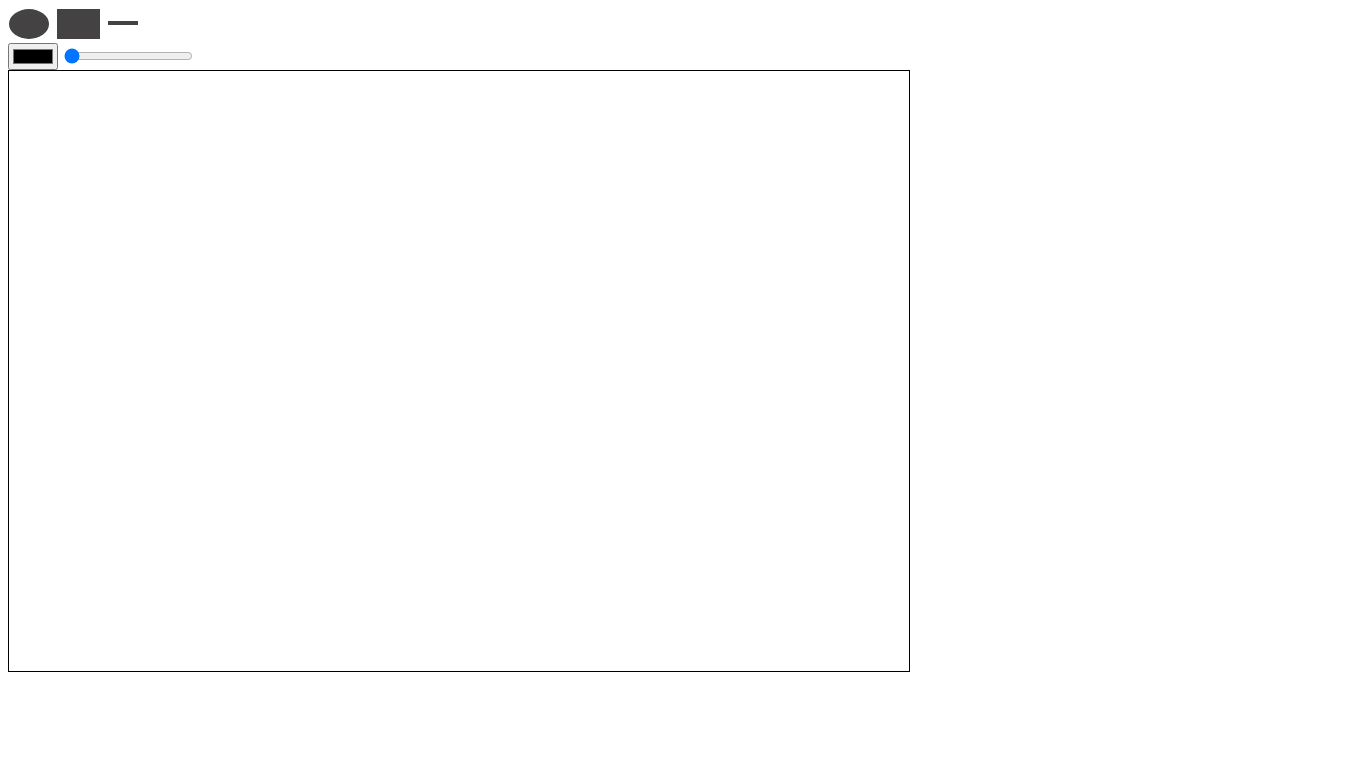
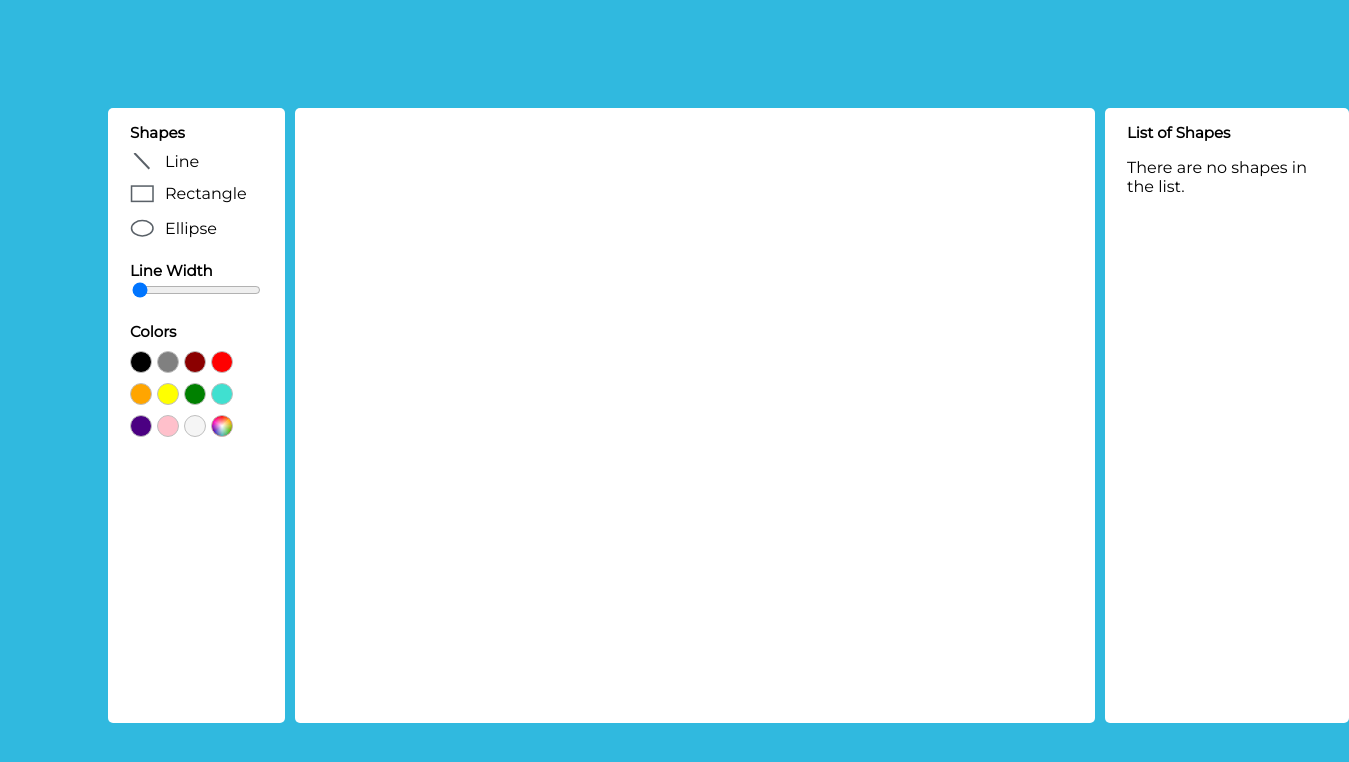
Before and after one commit to andreiv1/ProiectMultimediaPaint, a plain HTML site: page index.html in a window 1280 px wide. Shown: the whole page, 1349 px wide, since content can reach past the window. Drawn offline with Linux system fonts and the light colour scheme.

Commit message:
Added design

```diff
--- a/index.html
+++ b/index.html
@@ -7,32 +7,69 @@
     <meta name="viewport" content="width=device-width, initial-scale=1.0">
     <title>Canvas Paint</title>
     <link href='https://fonts.googleapis.com/css?family=Montserrat' rel='stylesheet'>
+    <link href="https://cdnjs.cloudflare.com/ajax/libs/font-awesome/5.13.0/css/all.min.css" rel="stylesheet">
+
     <link rel="stylesheet" href="style.css">
 </head>
 
 <body>
+
     <div class="content">
-        <div class="shapes-container">
-            <div class="shape-container">
-                <div class="shape" id="shapeEllipse"></div>
+        <section class="settings-pane">
+            <div class="row">
+                <label for="shapes" class="title">Shapes</label>
+                <ul class="options">
+                    <li class="option" id="shapeLine">
+                        <img src="assets/line.svg">
+                        <span>Line</span>
+                    </li>
+                    <li class="option" id="shapeRectangle">
+                        <img src="assets/rectangle.svg">
+                        <span>Rectangle</span>
+                    </li>
+                    <li class="option" id="shapeEllipse">
+                        <img src="assets/ellipse.svg">
+                        <span>Ellipse</span>
+                    </li>
+                </ul>
             </div>
-            <div class="shape-container">
-                <div class="shape" id="shapeRectangle"></div>
+            <div class="row">
+                <label class="title">Line Width</label>
+                <ul class="options">
+                    <input type="range" min="1" max="10" value="1" id="lineWidthRange">
+                </ul>
             </div>
-            <div class="shape-container">
-                <div class="shape" id="shapeLine">
-                    <hr>
-                </div>
+            <div class="row">
+                <label class="title">Colors</label>
+                <ul class="options colors">
+                    <li class="option" style="background-color: black"></li>
+                    <li class="option" style="background-color: gray;"></li>
+                    <li class="option" style="background-color: darkred;"></li>
+                    <li class="option" style="background-color: red;"></li>
+                    <li class="option" style="background-color: orange;"></li>
+                    <li class="option" style="background-color: yellow;"></li>
+                    <li class="option" style="background-color:  green;"></li>
+                    <li class="option" style="background-color: turquoise;"></li>
+                    <li class="option" style="background-color: indigo;"></li>
+                    <li class="option" style="background-color: pink;"></li>
+                    <li class="option" style="background-color: whitesmoke"></li>
+                    <li class="option"><input type="color" value="#000000" id="colorPicker"></li>
+
+                </ul>
             </div>
-        </div>
-        <div class="controls">
-            <input type="color" value="#000000" id="colorPicker">
-            <input type="range" min="1" max="10" value="1" id="lineWidthRange">
-        </div>
-        <canvas width="900" height="600"></canvas>
-        <ol id="shapesList">
+        </section>
+        <section class="canvas-pane">
+            <canvas width="800" height="600"></canvas>
+        </section>
+        <section class="objects-pane">
+            <div class="row">
+                <label class="title">List of Shapes</label>
+                <p id="shapesListEmpty">There are no shapes in the list.</p>
+                <ol id="shapesList">
+                </ol>
+            </div>
 
-        </ol>
+        </section>
     </div>
 
     <script src="script.js"></script>
--- a/script.js
+++ b/script.js
@@ -1,6 +1,7 @@
 const shapeType = { "line": 1, "ellipse": 2, "rectangle": 3 }
+const shapeName = ["shapeNames","line", "ellipse", "rectangle"]
 const UNSELECTED_SHAPE = -1;
-const selectedBackgroundColor = 'springgreen';
+
 const defaultColor = '#000000';
 const defaultLineWidth = 1;
 var canvas, context;
@@ -179,12 +180,48 @@ function drawEllipse(isCtrlPressed = false) {
 
 function loadShapesList(){
     shapesList.innerHTML = '';
+    let countLines = 0, countEllipses = 0, countRectangles = 0;
+    let warningListEmpty = document.getElementById('shapesListEmpty')
+    if(Shapes.length > 0){
+        warningListEmpty.style.display = 'none';
+
+    } else {
+        warningListEmpty.style.display = 'block';
+    }
     for(let i = 0; i < Shapes.length; i++){
         let shape = Shapes[i];
         let li = document.createElement('li')
-        li.innerHTML = JSON.stringify(shape);
+        // li.innerHTML = JSON.stringify(shape);
+        li.innerHTML = '<span class="shapeTitle">'
+        li.innerHTML += shapeName[shape.type]
+        if(shape.type == shapeType['line']) {
+            countLines++;
+            li.innerHTML += ' #' + countLines;
+        } else if(shape.type == shapeType['ellipse']){
+            countEllipses++;
+            li.innerHTML += ' #' + countEllipses;
+        }
+        else if(shape.type == shapeType['rectangle']){
+            countRectangles++;
+            li.innerHTML += ' #' + countRectangles;
+        }
+        li.innerHTML += '</span>'
+        let iconOptions = document.createElement('i')
+        iconOptions.className = 'fa fa-ellipsis-v optionIcon'
+        let iconDelete = document.createElement('i')
+        iconDelete.className = 'fas fa-trash-alt optionIcon'
+        li.appendChild(iconOptions)
+        li.appendChild(iconDelete)
+        li.className = 'object'
         li.dataset.id = i;
-        li.addEventListener('click', (e) => {deleteShape(i)})
+        iconDelete.addEventListener('click', (e) => {
+            e.preventDefault();
+            console.log("delete clicked");
+            deleteShape(i)})
+        iconOptions.addEventListener('click', (e) =>{
+            e.preventDefault();
+            console.log("options clicked");
+        });
         shapesList.append(li)
     }
 }
@@ -193,6 +230,17 @@ function deleteShape(shapeId){
     // alert('Are you sure you want to delete the selected shape?')
     Shapes.splice(shapeId, 1);
     resetCanvas();
+}
+function addColorsListeners(){
+    var colors = document.querySelectorAll('.options.colors>li')
+    for(let i = 0; i < colors.length-1; i++)
+    {
+        let color = colors[i];
+        color.addEventListener('click', (e) => {
+            currentColor = color.style.backgroundColor;
+        })
+        // console.log(color.style.backgroundColor);
+    }
 }
 
 app = () => {
@@ -231,7 +279,7 @@ app = () => {
     })
 
     var shapesList = document.getElementById('shapesList');
-
+    addColorsListeners();
 }
 
 document.addEventListener('DOMContentLoaded', app);
--- a/style.css
+++ b/style.css
@@ -1,59 +1,145 @@
 body {
   font-family: 'Montserrat';
+  display: flex;
+  align-items: center;
+  justify-content: space-between;
+  background-color: rgb(48, 185, 223);
 }
 
-canvas {
-  border: 1px solid black;
+.content {
+  display: flex;
+  width: 100%;
+  gap: 10px;
+  padding: 100px;
+  max-width: 1000px;
 }
 
-
-
-
-.palette {
-  width: 23px;
-  height: 23px;
-  float: left;
-  margin: 6px;
+section {
+  background: #fff;
+  border-radius: 5px;
+}
+.canvas-pane {
+  flex: 1;
 }
 
-.red {
-  background-color: red;
+.objects-pane {
+  flex-shrink: 0;
+  width: 200px;
+  height: 600px;
+  padding: 15px 22px 0;
+  overflow: auto;
 }
 
-.shape {
-  width: 30px;
-  height: 30px;
+.settings-pane {
+  width: 210px;
+  padding: 15px 22px 0;
 }
 
-.shape:hover {
-  background-color: springgreen !important;
-}
-#shapeRectangle {
-  background-color: rgb(68, 66, 66);
-  width: 43px !important;
+.settings-pane row {
+  margin-bottom: 20px;
 }
 
-#shapeEllipse {
-  border-radius: 80%;
-  width: 40px !important;
-  background-color: rgb(68, 66, 66);
+.row .options {
+  list-style: none;
+  margin: 10px 0 0 5px;
+  display: block;
+  margin-block-start: 0;
+  margin-block-end: 0;
+  margin-inline-start: 0px;
+  margin-inline-end: 0px;
+  padding-inline-start: 0px;
 }
 
-/* #shapeTriangle {
-    width: 0;
-    height: 0;
-    border-left: 20px solid transparent;
-    border-right: 20px solid transparent;
-    border-bottom: 30px solid rgb(68, 66, 66);
-} */
-
-#shapeLine > hr {
-  border: 2px solid rgb(68, 66, 66);
-  margin-top:12px;
+.row > .title {
+  font-size: 15px;
+  font-weight: 800;
+}
+.row .options .option {
+  display: flex;
+  align-items: center;
+  margin-top: 10px;
+  cursor: pointer;
 }
 
-.shape-container {
-  display: inline-flex;
-  margin-right: 2px;
-  border: 1px solid transparent;
+.row {
+  margin-bottom: 20px;
 }
+
+.row .options .option:hover :where(span, img) {
+  filter: invert(17%) sepia(90%) saturate(3000%) hue-rotate(900deg)
+    brightness(100%) contrast(100%);
+}
+
+.option > img {
+  margin-right: 10px;
+}
+
+.colors {
+  list-style: none;
+}
+.colors > .option {
+  float: Left;
+  width: 20px;
+  height: 20px;
+  background-color: red;
+  border-radius: 50%;
+  margin-right: 5px;
+  border: 0.7px solid #bfbfbf;
+}
+
+.colors > .option:nth-child(12) {
+  background-image: url(assets/color_circle.svg);
+  background-size: 20px 20px;
+}
+
+#colorPicker {
+  opacity: 0;
+  cursor: pointer;
+}
+
+#shapesList {
+  margin-block-start: 0;
+  margin-block-end: 0;
+  margin-inline-start: 0px;
+  margin-inline-end: 0px;
+  padding-inline-start: 0px;
+}
+.object {
+  margin-top: 10px;
+  list-style: none;
+  padding: 10px 20px;
+  box-shadow: 0 5px 25px rgba(0, 0, 0, 0.1);
+  position: relative;
+  background: white;
+  transition: all 0.3s;
+  border-radius: 7px;
+  display: flex;
+  justify-content: left;
+  align-items: center;
+  flex: 1;
+}
+
+.object:hover {
+  transform: scale(1.1);
+  z-index: 100;
+  background: #0095f3;
+  color: #fff;
+}
+
+.object > i:hover{
+  color: rgb(209, 74, 74);
+}
+
+.object > li {
+  display: flex;
+}
+
+.object > .shapeTitle {
+  font-size: 14px;
+  flex: 1;
+  text-align: right;
+}
+.object > .optionIcon {
+  margin-left: 13px;
+  cursor: pointer;
+}
```
Also changed, not shown: assets/color_circle.svg (added), assets/ellipse.svg (added), assets/eraser.svg (deleted), assets/line.svg (added), assets/pencil.svg (deleted), assets/rectangle.svg (added), 1 other file.
